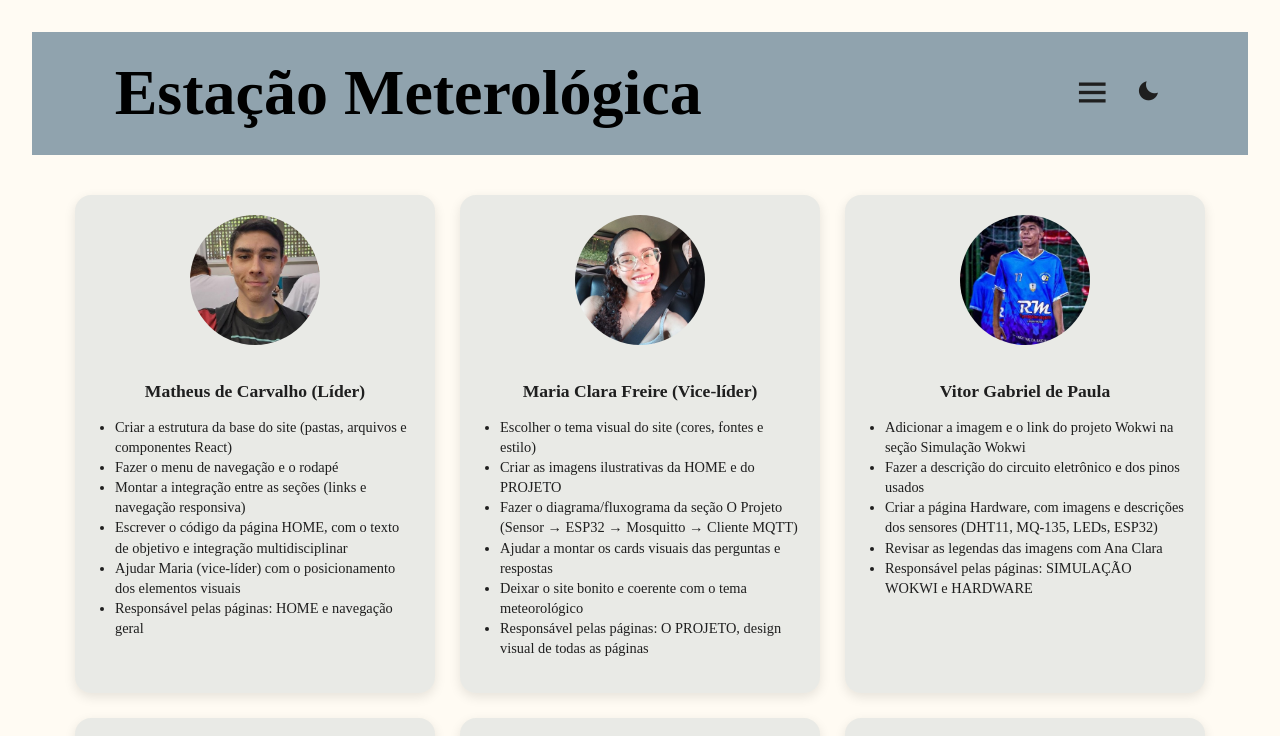
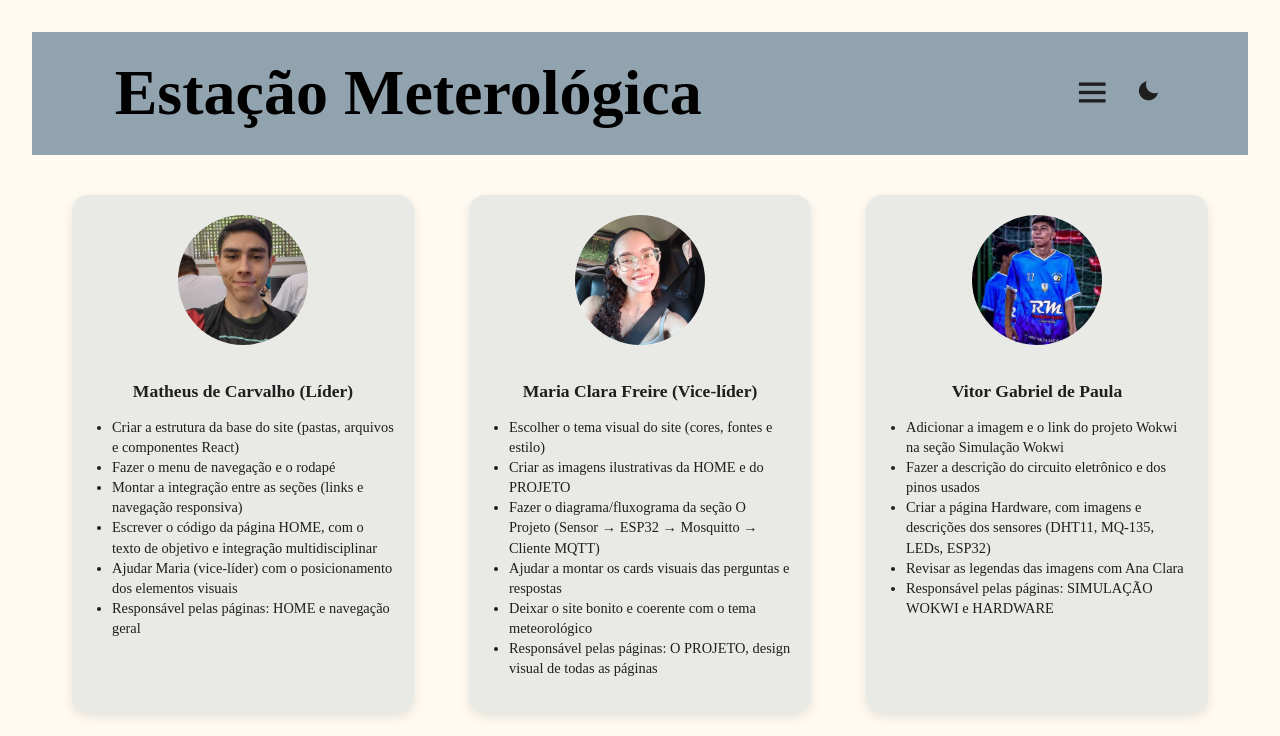
Before and after one commit to Matheus2570/Site-Projeto-IOT, a React (Vite) app: page /equipe in a window 1280 px wide. Shown: the top 736 px of the page. Built offline with nearby package versions, Linux system fonts and the light colour scheme.

Commit message:
Dia 22/10/2025 Matheus

```diff
--- a/src/pages/equipe.css
+++ b/src/pages/equipe.css
@@ -13,7 +13,7 @@
   display: flex;
   flex-wrap: wrap;
   justify-content: center;
-  gap: 25px;
+  gap: 55px;
 }
 
 /* Cada card (membro) */
```
